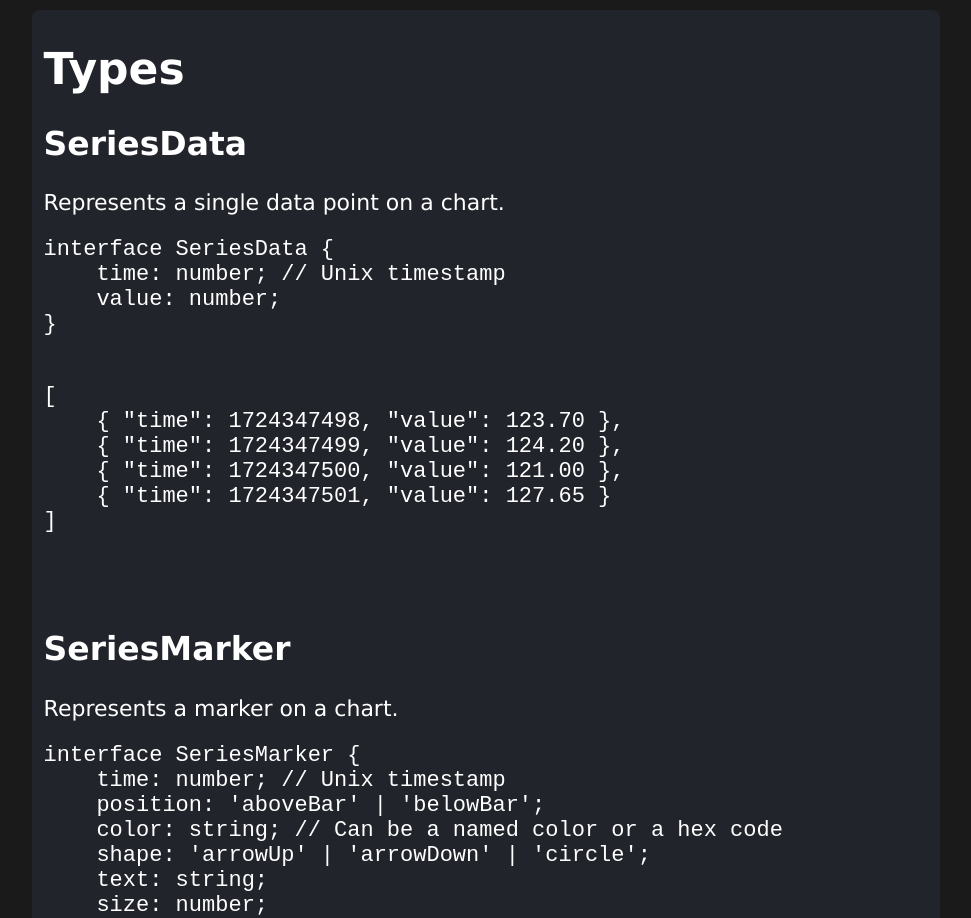
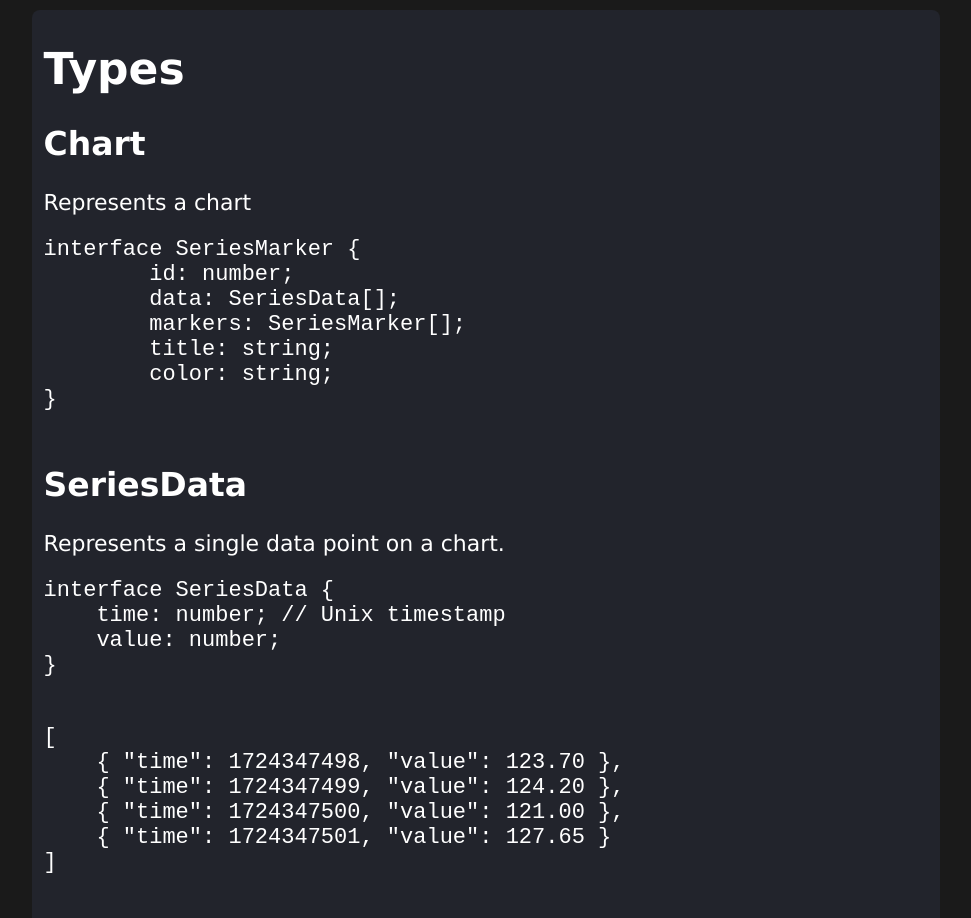
Before and after one commit to stormyhs/charter, a SvelteKit app: page /docs in a window 1280 px wide. Shown: the part 2600-3518 px from the top of the page, without its empty margins (154-1125 px from the left). Built offline with nearby package versions, Linux system fonts and the light colour scheme.

Commit message:
docs: missing type

```diff
--- a/src/routes/docs/+page.svelte
+++ b/src/routes/docs/+page.svelte
@@ -95,6 +95,18 @@
     <Container style="width: 70%">
         <h1>Types</h1>
 
+        <h2>Chart</h2>
+        <p>Represents a chart</p>
+        <pre>
+interface SeriesMarker &lbrace;
+	id: number;
+	data: SeriesData[];
+	markers: SeriesMarker[];
+	title: string;
+	color: string;
+&rbrace;
+        </pre>
+
         <h2>SeriesData</h2>
         <p>Represents a single data point on a chart.</p>
         <pre>
```
